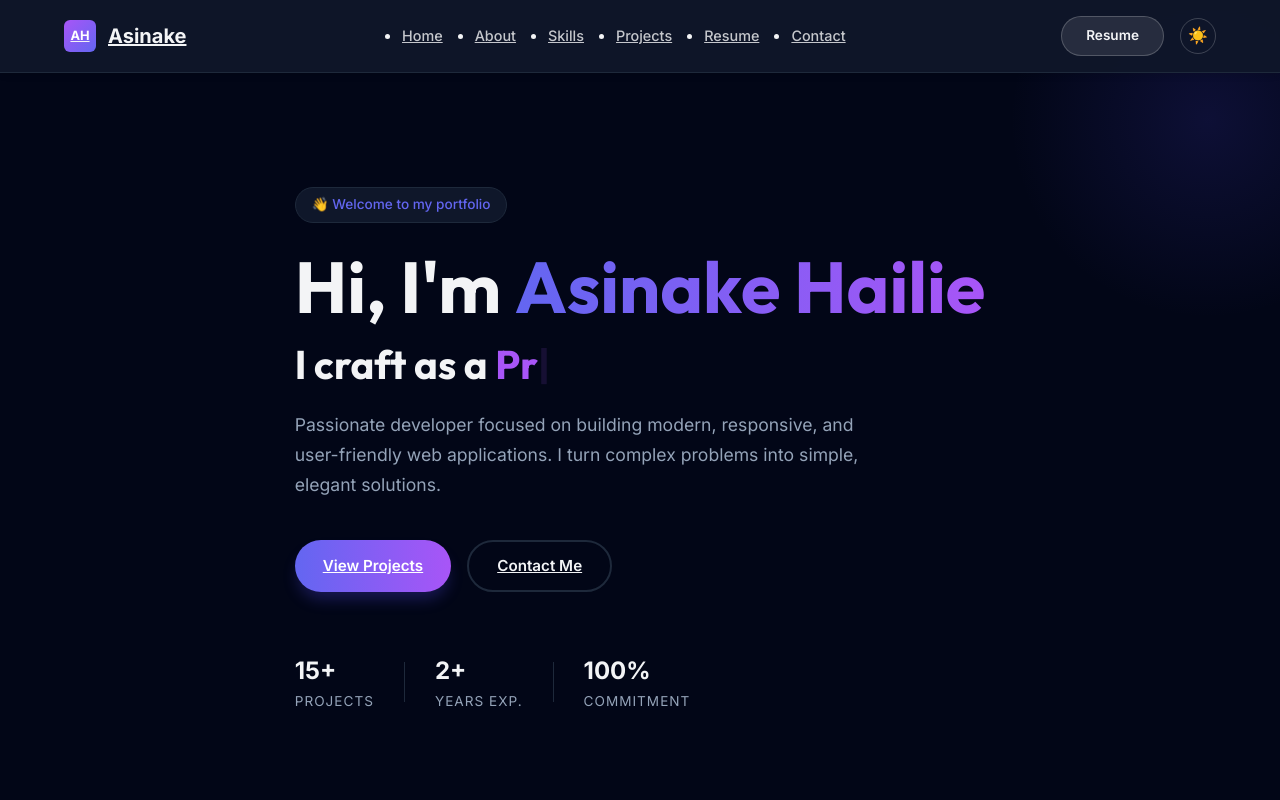
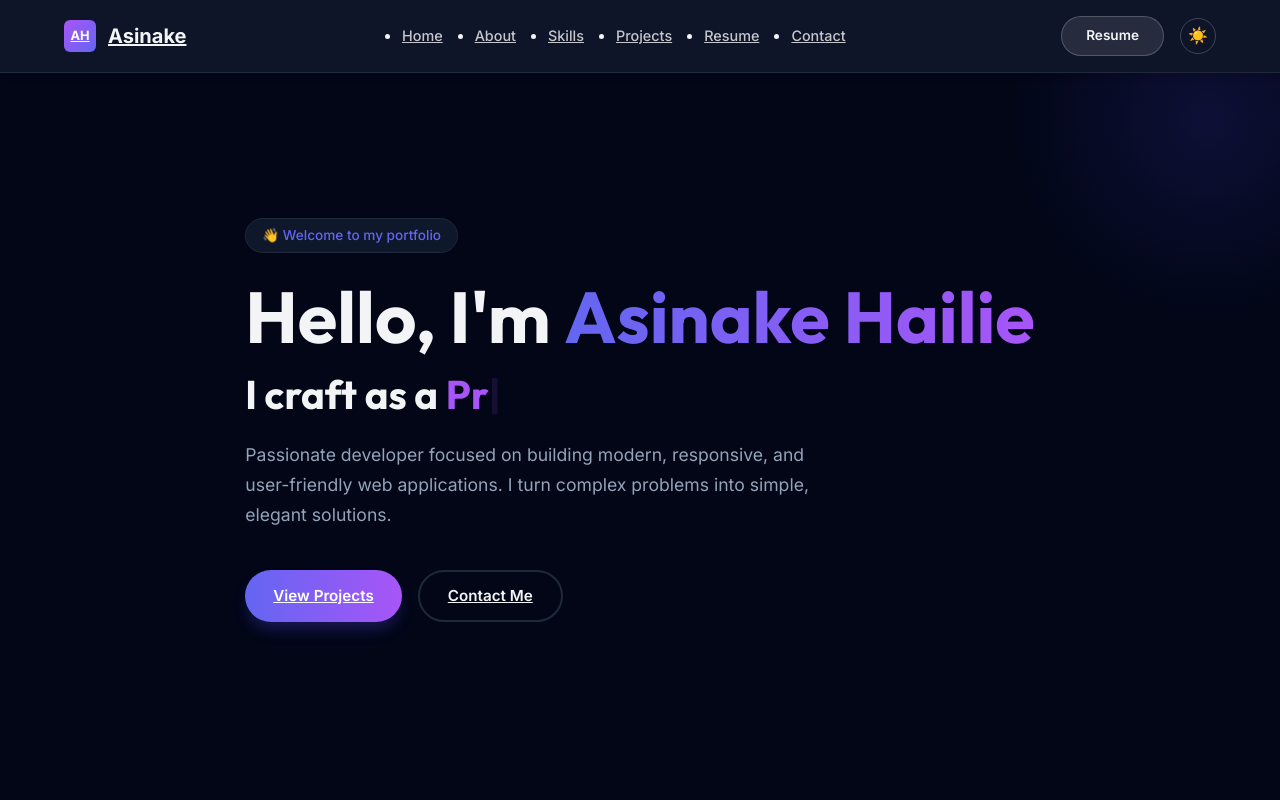
Before and after one commit to asinake21/my-portfolio, a React (Vite) app: page / in a window 1280 px wide. Shown: the top 800 px of the page. Built offline with nearby package versions, Linux system fonts and the light colour scheme.

Commit message:
Updated hero greeting to 'Hello' and removed statistics row

```diff
--- a/src/components/Hero.jsx
+++ b/src/components/Hero.jsx
@@ -38,7 +38,7 @@ const Hero = () => {
         <div className="hero-content fade-in">
           <div className="hero-badge">👋 Welcome to my portfolio</div>
           <h1 className="hero-main-title">
-            Hi, I'm <span className="gradient-text">Asinake Hailie</span>
+            Hello, I'm <span className="gradient-text">Asinake Hailie</span>
           </h1>
           <h2 className="hero-typewriter">
             I craft as a <span className="typewriter-text">{currentText}</span>
@@ -54,23 +54,6 @@ const Hero = () => {
             <a href="#projects" className="btn btn-primary">View Projects</a>
             <a href="#contact" className="btn btn-outline">Contact Me</a>
           </div>
-
-          <div className="hero-stats">
-            <div className="stat-item">
-              <span className="stat-num">15+</span>
-              <span className="stat-label">Projects</span>
-            </div>
-            <div className="stat-divider"></div>
-            <div className="stat-item">
-              <span className="stat-num">2+</span>
-              <span className="stat-label">Years Exp.</span>
-            </div>
-            <div className="stat-divider"></div>
-            <div className="stat-item">
-              <span className="stat-num">100%</span>
-              <span className="stat-label">Commitment</span>
-            </div>
-          </div>
         </div>
       </div>
     </section>
```
